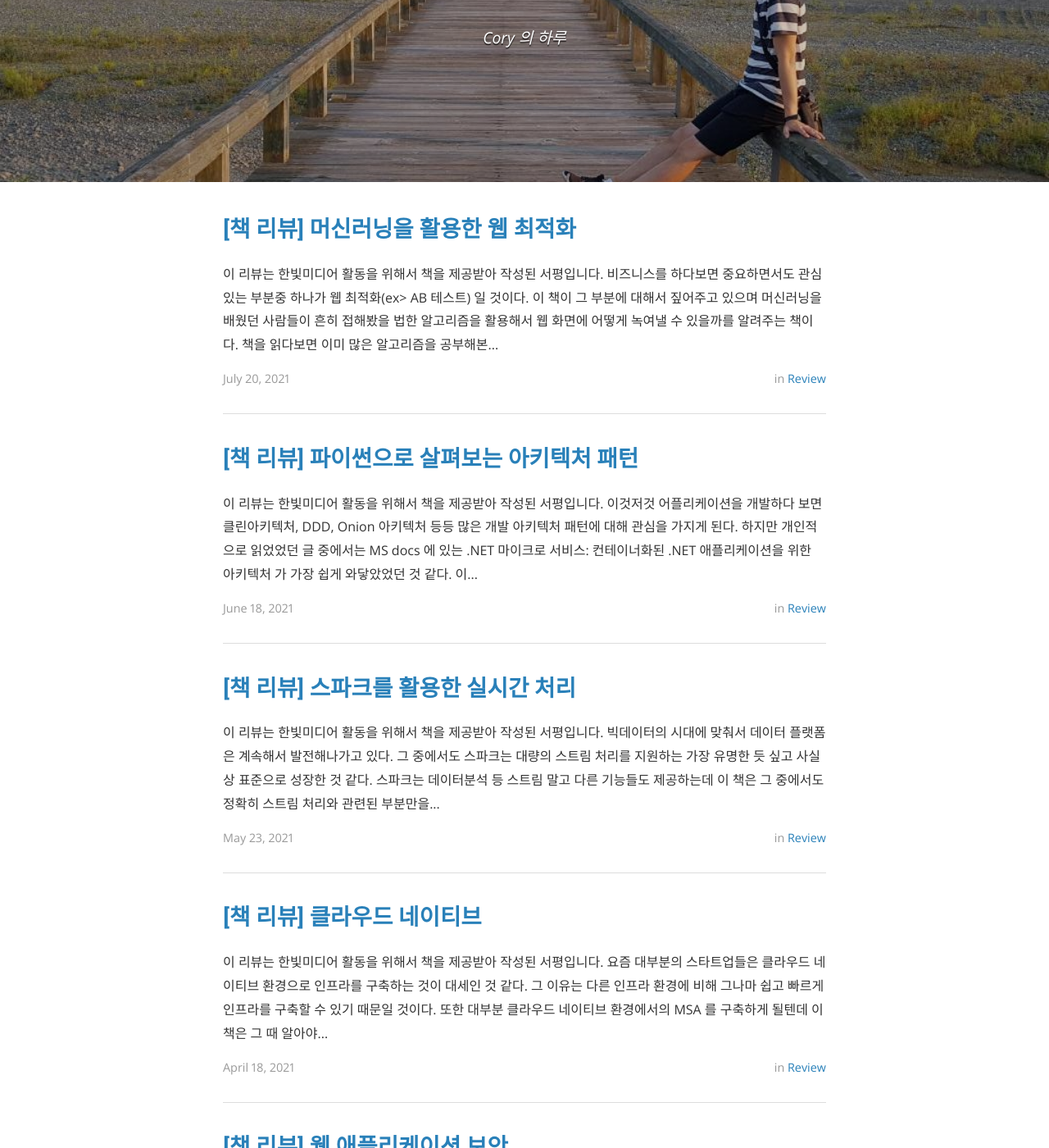
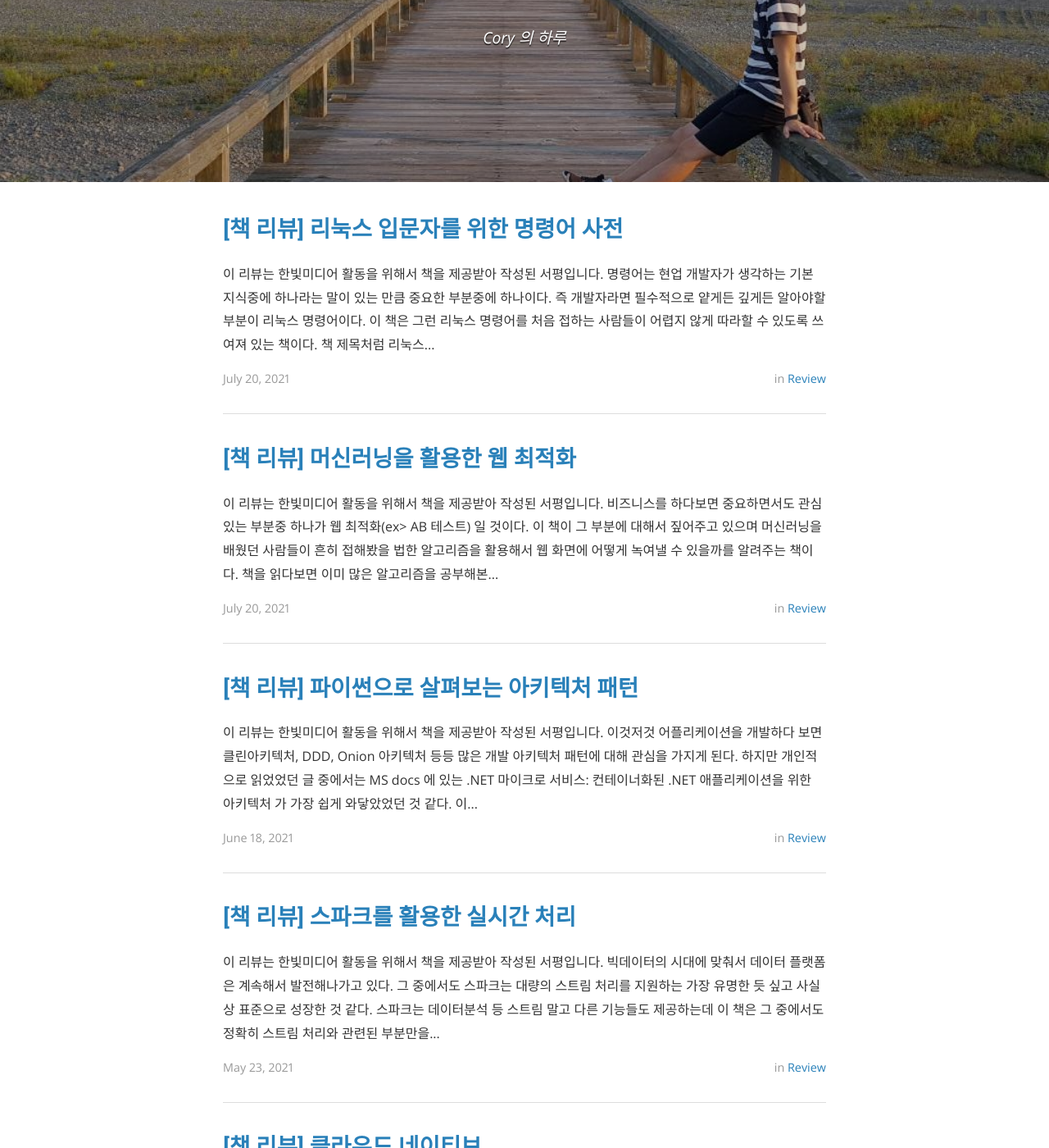
Before and after one commit to kscory/blog, a Jekyll site: the page built from index.html, in a window 1280 px wide and 1400 px high, scrolled down 281 px. Shown: the whole window at 82% size. Built offline with Jekyll 4.4.1, drawn with Linux system fonts in a browser that asks for light colours; nearby versions of some CDN libraries; the list of posts is cut into pages by our own code; some of the changed text lies outside the part shown.

Commit message:
Add linux command book

```diff
--- a/_posts/2021-07-20-review-hanbit-ml_web_optimization.md
+++ b/_posts/2021-07-20-review-hanbit-ml_web_optimization.md
@@ -15,7 +15,7 @@ tags: review book
 
 비즈니스를 하다보면 중요하면서도 관심있는 부분중 하나가 웹 최적화(ex> AB 테스트) 일 것이다. 이 책이 그 부분에 대해서 짚어주고 있으며 머신러닝을 배웠던 사람들이 흔히 접해봤을 법한 알고리즘을 활용해서 웹 화면에 어떻게 녹여낼 수 있을까를 알려주는 책이다.
 
-책을 읽다보면 이미 많은 알고리즘을 공부해본 사람들은 쉽게쉽게 읽을 수 있지 않을까 싶다. 하지만 대부분의 일반적인 머신러닝 책들이 타이타닉, 붓꽃품종 등에 대한 기본적인 예시를 들면서 알고리즘에 초점을 맞추고 있다면 이 책은 웹 최적화에 대한 예시를 들어가면서 설명한다. 간단하게 말하자면 다른 머신러닝에서 설명하는 같은 알고리즘(베이즈정리, 샘플링 기법들, 가우스커널, 정규화 등)에 대해서 설명하지만 예시가 웹 최적화라고 샌각하면 된다.
+책을 읽다보면 이미 많은 알고리즘을 공부해본 사람들은 쉽게쉽게 읽을 수 있지 않을까 싶다. 하지만 대부분의 일반적인 머신러닝 책들이 타이타닉, 붓꽃품종 등에 대한 기본적인 예시를 들면서 알고리즘에 초점을 맞추고 있다면 이 책은 웹 최적화에 대한 예시를 들어가면서 설명한다. 간단하게 말하자면 다른 머신러닝에서 설명하는 같은 알고리즘(베이즈정리, 샘플링 기법들, 가우스커널, 정규화 등)에 대해서 설명하지만 예시가 웹 최적화라고 생각하면 된다.
 
 처음 챕터에서는 AB테스트, 즉 A 안과 B 안중에 어느 것이 좋은가를 베이즈정리를 활용해서 알려준다. 이미 알고 있는 사람들도 많겠지만 작성자의 경우 이 일은 회사에서 하고 있지 않기 때문에 다시 한번 상기시키면서 읽는데 도움이 되었다. 그리고 이 챕터에서 사용하지 않지만 참고로 알려주는 베타분포는 뒷장에서 이어서 계속 나오니 참고라고 생각하면 안되고 한번 읽어봐야 한다. 1장에서는 click vs non-click 을 비교했다면 2장에서는 조금 확장해서 리뷰점수와 같이 여러 요소가 있는 경우에 대해서 설명한다. 그 후 3장에서는 A 안 B 안은 각각 두가지의 요소로 섞여 있는데 이 요소 중 어떤 요소가 좋은지에 대해서 설명한다. 결국 2 x 2, 그 이상의 차원에서는 어떻게 선택해야 하는가에 대한 이야기이다.
 
--- /dev/null
+++ b/_posts/2021-08-22-review-hanbit-linux_command_dict.md
@@ -0,0 +1,26 @@
+---
+layout: post
+comments: true
+title:  "[책 리뷰] 리눅스 입문자를 위한 명령어 사전"
+date:   2021-07-20
+author: Cory
+categories: Review
+permalink : /daliy-life/review/hanbit-linux_command_dict
+tags: review book
+---
+
+<img src="https://lh3.googleusercontent.com/pw/AM-JKLWF5ZOC-_D04dR9URW1sWCgEqL68_hCTaKW9_Cy83CFuSLh6VKpcefkIwlmPXI9aK-9oV-9AgAeOxYdkHn8JkjWkmGx9BlhtFgLbaHiZo0ygR1IePVv0npw0bjJt5gbB2FtshgVAeUB7iQvMt7nmQkc=w2304-h1728-no?authuser=0" alt="hanbit-linux_command_dict-01">
+
+> 이 리뷰는 한빛미디어 <나는 리뷰어다> 활동을 위해서 책을 제공받아 작성된 서평입니다.
+
+명령어는 현업 개발자가 생각하는 기본 지식중에 하나라는 말이 있는 만큼 중요한 부분중에 하나이다. 즉 개발자라면 필수적으로 얕게든 깊게든 알아야할 부분이 리눅스 명령어이다. 이 책은 그런 리눅스 명령어를 처음 접하는 사람들이 어렵지 않게 따라할 수 있도록 쓰여져 있는 책이다.
+
+책 제목처럼 리눅스 입문자를 위한 서적이라 그런지 내용은 어렵지 않게 읽어나갈 수 있다. 하지만 생각해보면 리눅스 명령어에 대한 지식은 이 책 정도만 있어도 되지 않나 싶다. 결국 명령어를 잘 쓰는 것도 익숙해져야 하는 부분이기 때문에 기초적인 지식은 충분히 담아두고 있는 것 같다. 다만, 이미 실무를 접하고 있다면 쉽게 느껴질 것이라고 생각한다. 그래도 한번쯤 훝어보기에는 나쁘지 않았던 것 같다.
+
+이 책은 처음부터 끝까지 리눅스 명령어를 얕게 설명하고 넘어가는 책이다. 1챕터에서는 login, logout, man, shutdownn 등의 명령어를 2챕터에서는 ls, cat, cp, mv 등의 파일 관련 명령어, 3챕터에서는 fg, bg, ps, kill 등의 프로세스 관련 명령어, 4챕터는 whoami, passwd 등 사용자관련 명령어, chmod, chownn, gzip, tar 등 파일에 관련한 또 다른 명령어 등 계속해서 명령어를 설명하고 한두줄의 실습과 함께 간단하게 넘어간다. 책 내용 더 설명할 필요는 없을 것 같다. 이야기한것과 구성이 내용 끝까지 크게 달라지지 않으며 책 제목의 "사전" 이라는 말이 어울리는 것 같다. 추후에 목차를 보고 레퍼런스 용도로 찾아보기에 좋을 것 같다.
+
+작성자의 경우에 보았을 때, 챕터10 의 파일시스템을 제외하고는 실무에서도 많이 사용하는 명령어가 아닌가 싶다. 특히 배포자동화, 서버 모니터링, 자동화 스크립트 등을 짜기 위해서는 리눅스 명령어를 기본적으로 알아야 사용할 수 있기 때문이다. 특히 챕터9의 네트워크 관련 명령어(ssh, telnet, ping 등)는 하루에도 몇번씩 쳐보는 명령어인것 같다. 다만, 개인적으로는 파일시스템을 직접 다뤄본적은 없어서 들어본적은 있어도 실제로 써본적은 없었던 것 같다.
+
+개인적으로는 이 책을 읽은 이후 같은 출판사의 [유닉스 리눅스 셸 스크립트 예제 사전](https://www.hanbit.co.kr/store/books/look.php?p_code=B1857981038) 를 함께 읽을 것을 추천한다. "리눅스 명령어와 shell 을 가지고 실제로 실무에서 어떻게 자동화를 할 수 있을까?" 등과 같은 작성자와 같은 의문점이 들 수 있는데 이 책은 예제문제가 많을 뿐 아니라 따라치는 재미도 있기 때문에 질리지 않고 끝까지 읽을 수 있을 것이다.
+
+내용 자체는 쉽게쉽게 쓰여 있어서 만족스럽지만서도 그래도 쉽기 때문에 실제 현업에서 명령어에 익숙한 개발자보다는 이제 개발을 시작해야 하는데 리눅스 명령어를 잘 모른다던가하는 분들이 읽으면 좋을 듯 싶다.
```
